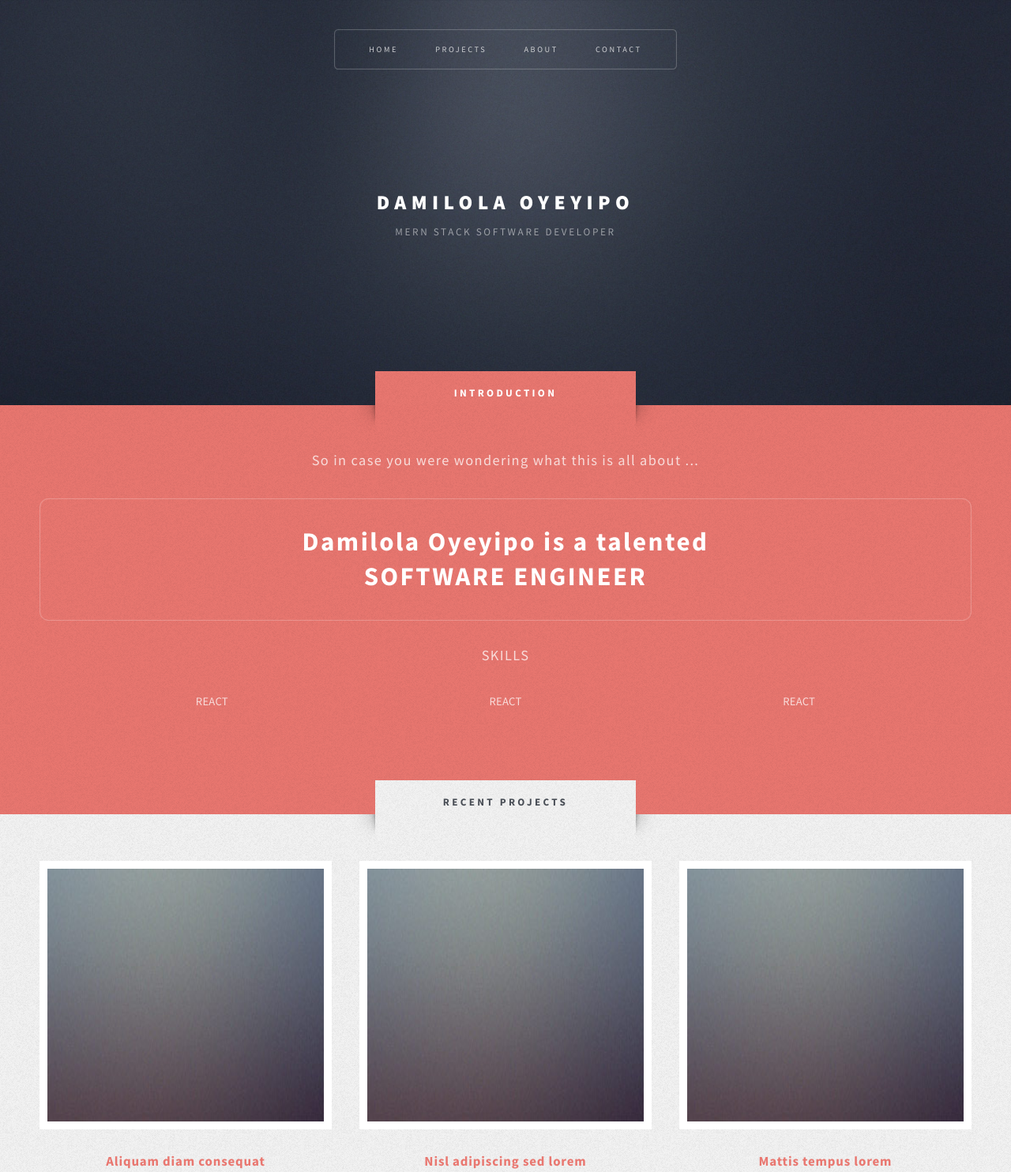
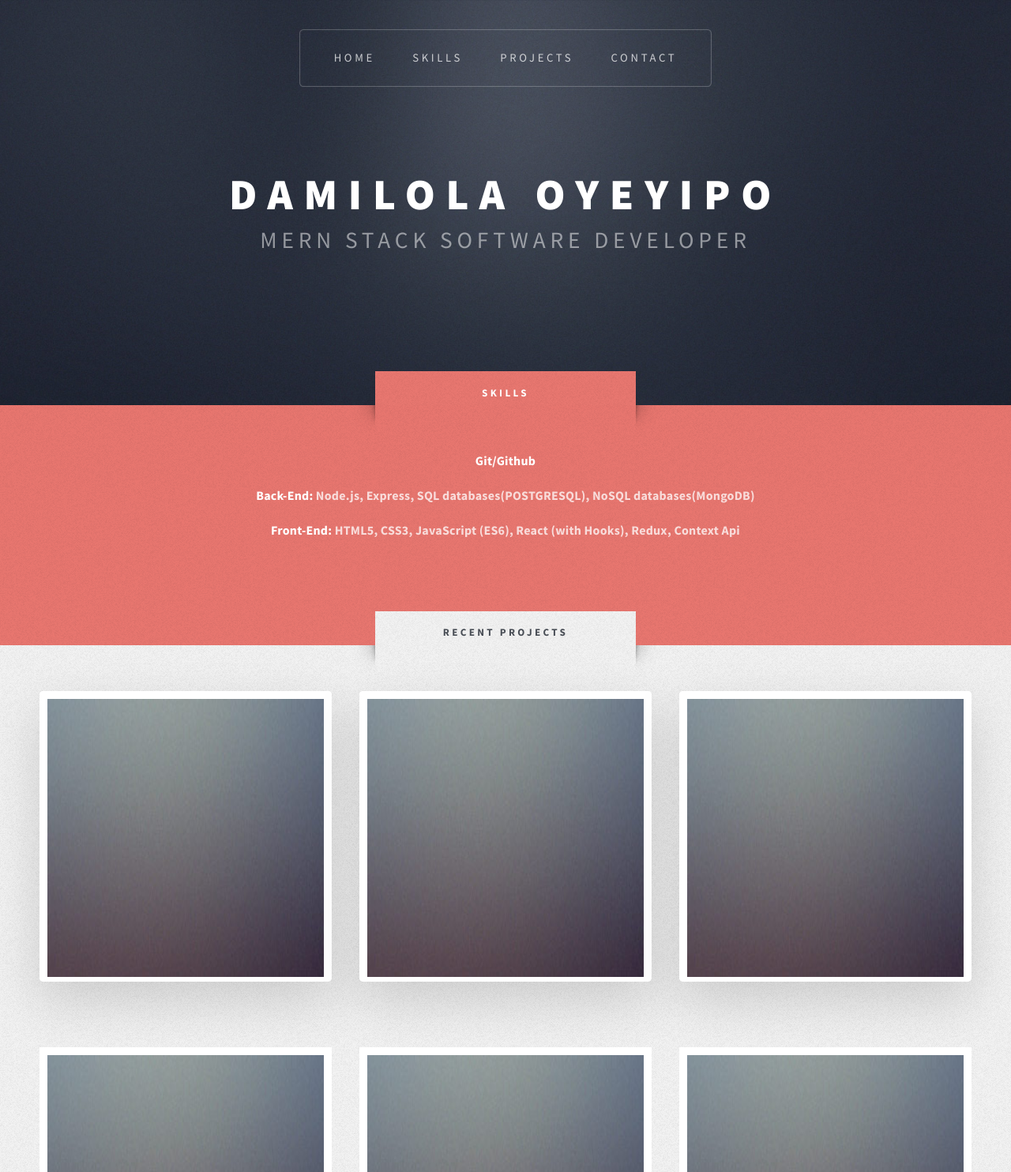
Before and after one commit to oyeyipo45/portfolio, a website: page index.html in a window 1280 px wide. Shown: the top 1484 px of the page at 79% size. Drawn offline with Linux system fonts and the light colour scheme.

Commit message:
spinning card completed

```diff
--- a/assets/css/main.css
+++ b/assets/css/main.css
@@ -163,6 +163,14 @@ input, select, textarea {
 
 	.nobr {
 		white-space: nowrap;
+		font-size: 1.6rem;
+		font-weight: bold;
+	}
+
+	.nobr-skills{
+		white-space: normal;
+		font-size: 1rem;
+		font-weight: 520;
 	}
 
 	br.clear {
@@ -1515,7 +1523,7 @@ input, select, textarea {
 		.image img {
 			display: block;
 			width: 100%;
-			height: 20rem;
+			height: 22rem;
 		}
 
 		.image.fit {
@@ -1543,6 +1551,54 @@ input, select, textarea {
 			width: 100%;
 			margin: 0 0 2em 0;
 		}
+
+
+
+
+		/* Card */
+
+
+			@media (min-width: 900px) {
+				.card {
+					perspective: 150rem;
+					-moz-perspective: 150rem;
+					position: relative;
+					height: 24rem;
+				color: white;}
+					.card__side {
+					  height: 23rem;
+					  transition: all .8s ease;
+					  position: absolute;
+					  top: 0;
+					  left: 0;
+					  width: 100%;
+					  backface-visibility: hidden;
+					  border-radius: .3rem;
+					  overflow: hidden;
+					  box-shadow: 0 1.5rem 4rem rgba(0, 0, 0, 0.15); }
+					  .card__side--front {
+						background-color: #fff; }
+					  .card__side--back {
+						transform: rotateY(180deg);
+
+						display: flex;
+						justify-content: center;
+						align-items: center;
+					}
+
+					/* .card-cover{
+						display: flex;
+						flex-direction: column;
+						margin-top: 2rem;
+					}
+						 */
+					.card:hover .card__side--front {
+					  transform: rotateY(-180deg); }
+					.card:hover .card__side--back {
+					  transform: rotateY(0); }
+			}
+
+
 
 /* Button */
 
@@ -1979,8 +2035,28 @@ input, select, textarea {
 			font-weight: 900;
 			text-transform: uppercase;
 			color: #fff;
+			font-size: 4em;
+			letter-spacing: 0.25em;
+		}
+
+		@media (min-width: 700px){
+			#logo h1 {
+				font-weight: 900;
+				text-transform: uppercase;
+				color: #fff;
+				font-size: 4em;
+				letter-spacing: 0.25em;
+			}
+
+			#logo p {
+			color: #eee;
+			color: rgba(255, 255, 255, 0.5);
+			text-transform: uppercase;
+			margin: 1.25em 0 0 0;
+			display: block;
+			letter-spacing: 0.2em;
 			font-size: 2em;
-			letter-spacing: 0.25em;
+		}
 		}
 
 		#logo p {
@@ -1990,7 +2066,7 @@ input, select, textarea {
 			margin: 1.25em 0 0 0;
 			display: block;
 			letter-spacing: 0.2em;
-			font-size: 0.9em;
+			font-size: 2em;
 		}
 
 /* Nav */
@@ -2027,7 +2103,7 @@ input, select, textarea {
 					color: rgba(255, 255, 255, 0.75);
 					text-transform: uppercase;
 					text-decoration: none;
-					font-size: 0.7em;
+					font-size: 1em;
 					letter-spacing: 0.25em;
 					height: 5em;
 					line-height: 5em;
@@ -2109,6 +2185,7 @@ input, select, textarea {
 		.projects-row-2{
 			margin-top: 2rem;
 		}
+
 
 
 
@@ -2276,7 +2353,11 @@ input, select, textarea {
 			}
 
 				#logo h1 {
-					font-size: 1.75em;
+					font-size: 3.75em;
+				}
+
+				#logo p{
+					font-size: 2em;
 				}
 
 		/* Intro */
--- a/index.html
+++ b/index.html
@@ -14,16 +14,17 @@
 
 					<!-- Logo -->
 						<div id="logo">
-							<h1><a href="index.html">DAMILOLA OYEYIPO</a></h1>
+							<h1 class="developer-name">DAMILOLA OYEYIPO</h1>
 							<p>MERN STACK SOFTWARE DEVELOPER</p>
 						</div>
 
 					<!-- Nav -->
 						<nav id="nav">
 							<ul>
-								<li class="current"><a href="#homes">Home</a></li>
+								<li class="current"><a href="#">Home</a></li>
+								<li><a href="#skills">Skills</a></li>
 								<li><a href="#projects">Projects</a></li>
-								<li><a href="#about">About</a></li>
+
 								<li><a href="#contact" >Contact</a></li>
 							</ul>
 						</nav>
@@ -32,31 +33,13 @@
 
 			<!-- Intro -->
 				<section id="intro" class="wrapper style1">
-					<div class="title" id="about">Introduction</div>
+					<div class="title" id="skills">SKILLS</div>
 					<div class="container">
-						<p class="style1">So in case you were wondering what this is all about ...</p>
-						<p class="style2">
-							Damilola Oyeyipo is a talented <br class="mobile-hide" />
-							<a href="http://html5up.net" class="nobr">SOFTWARE ENGINEER</a>
-						</p>
-						<p class="style1">SKILLS</p>
-
-
-
-						<div class="container">
-							<div class="row aln-center">
-								<div class="col-4 col-12-medium">
-									<p>REACT</p>
-								</div>
-								<div class="col-4 col-12-medium">
-									<p>REACT</p>
-								</div>
-								<div class="col-4 col-12-medium">
-									<p>REACT</p>
-								</div>
-							</div>
-							</div>
-
+						<p  class="nobr-skills">
+							<b>Git/Github</b>
+							<br>
+						<br><b>Back-End:</b>  Node.js, Express, SQL databases(POSTGRESQL), NoSQL databases(MongoDB) <br>
+						<br><b>Front-End:</b>  HTML5, CSS3, JavaScript (ES6), React (with Hooks), Redux, Context Api</p>
 					</div>
 				</section>
 
@@ -67,34 +50,73 @@
 					<div class="title" id="projects">RECENT PROJECTS</div>
 					<div class="container">
 						<div class="row aln-center">
+
 							<div class="col-4 col-12-medium">
 								<section class="highlight">
-									<a href="#" class="image featured"><img src="images/pic02.jpg" alt="" /></a>
-									<h3><a href="#">Aliquam diam consequat</a></h3>
+									<div class="card">
+										<div class="card__side card__side--front">
+
+											 <a href="https://dry-wave-52277.herokuapp.com/" class="image featured "><img src="images/pic02.jpg" alt="" /></a>
+
+										</div>
+										<div class="card__side card__side--back card__side--back-1">
+
+											<div class="card-cover">
+												<h3><a href="https://dry-wave-52277.herokuapp.com/">MERN Stack Todo App</a></h3>
 												<p>Eget mattis at, laoreet vel amet sed velit aliquam diam ante, dolor aliquet sit amet vulputate mattis amet laoreet lorem.</p>
 												<ul class="actions">
-										<li><a href="#" class="button style1">View Project</a></li>
+													<li><a href="https://dry-wave-52277.herokuapp.com/" class="button style1">View Project</a></li>
 												</ul>
+											</div>
+										 </div>
+									</div>
 								</section>
 							</div>
+
 							<div class="col-4 col-12-medium">
 								<section class="highlight">
-									<a href="#" class="image featured"><img src="images/pic02.jpg" alt="" /></a>
-									<h3><a href="#">Nisl adipiscing sed lorem</a></h3>
+									<div class="card">
+										<div class="card__side card__side--front">
+
+											 <a href="https://dry-wave-52277.herokuapp.com/" class="image featured "><img src="images/pic02.jpg" alt="" /></a>
+
+										</div>
+										<div class="card__side card__side--back card__side--back-1">
+
+											<div class="card-cover">
+												<h3><a href="https://dry-wave-52277.herokuapp.com/">MERN Stack Todo App</a></h3>
 												<p>Eget mattis at, laoreet vel amet sed velit aliquam diam ante, dolor aliquet sit amet vulputate mattis amet laoreet lorem.</p>
 												<ul class="actions">
-										<li><a href="#" class="button style1">View Project</a></li>
+													<li><a href="https://dry-wave-52277.herokuapp.com/" class="button style1">View Project</a></li>
 												</ul>
+											</div>
+										 </div>
+									</div>
 								</section>
 							</div>
+
+
 							<div class="col-4 col-12-medium">
 								<section class="highlight">
-									<a href="#" class="image featured"><img src="images/pic02.jpg" alt="" /></a>
-									<h3><a href="#">Mattis tempus lorem</a></h3>
+									<div class="card">
+										<div class="card__side card__side--front">
+
+											 <a href="https://dry-wave-52277.herokuapp.com/" class="image featured "><img src="images/pic02.jpg" alt="" /></a>
+
+										</div>
+										<div class="card__side card__side--back card__side--back-1">
+
+											<div class="card-cover">
+												<h3><a href="https://dry-wave-52277.herokuapp.com/">MERN Stack Todo App</a></h3>
 												<p>Eget mattis at, laoreet vel amet sed velit aliquam diam ante, dolor aliquet sit amet vulputate mattis amet laoreet lorem.</p>
 												<ul class="actions">
-										<li><a href="#" class="button style1">View Project</a></li>
+													<li><a href="https://dry-wave-52277.herokuapp.com/" class="button style1">View Project</a></li>
 												</ul>
+											</div>
+
+
+										 </div>
+									</div>
 								</section>
 							</div>
 						</div>
@@ -147,9 +169,9 @@
 												<section>
 													<h3 class="icon solid fa-home">Address</h3>
 													<p class="footer-list-color">
-														Somewhere<br />
-														Close To The<br />
-														SUN !!!
+														13/15 Ladipo Oluwole Road Off Marine Road,
+														<br> Liverpool,
+														<br>Apapa, Lagos State.
 													</p>
 												</section>
 											</div>
```
Lines whose indentation alone changed are shown as unchanged.
